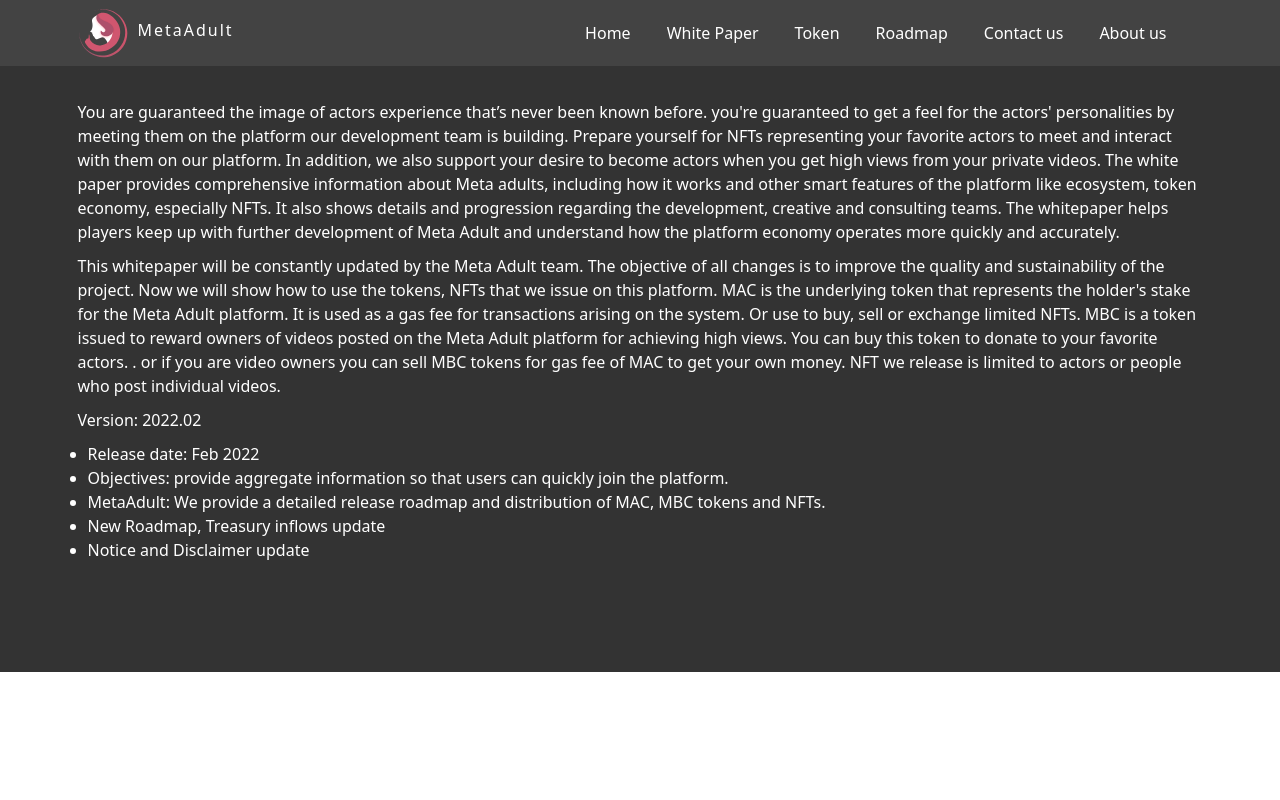
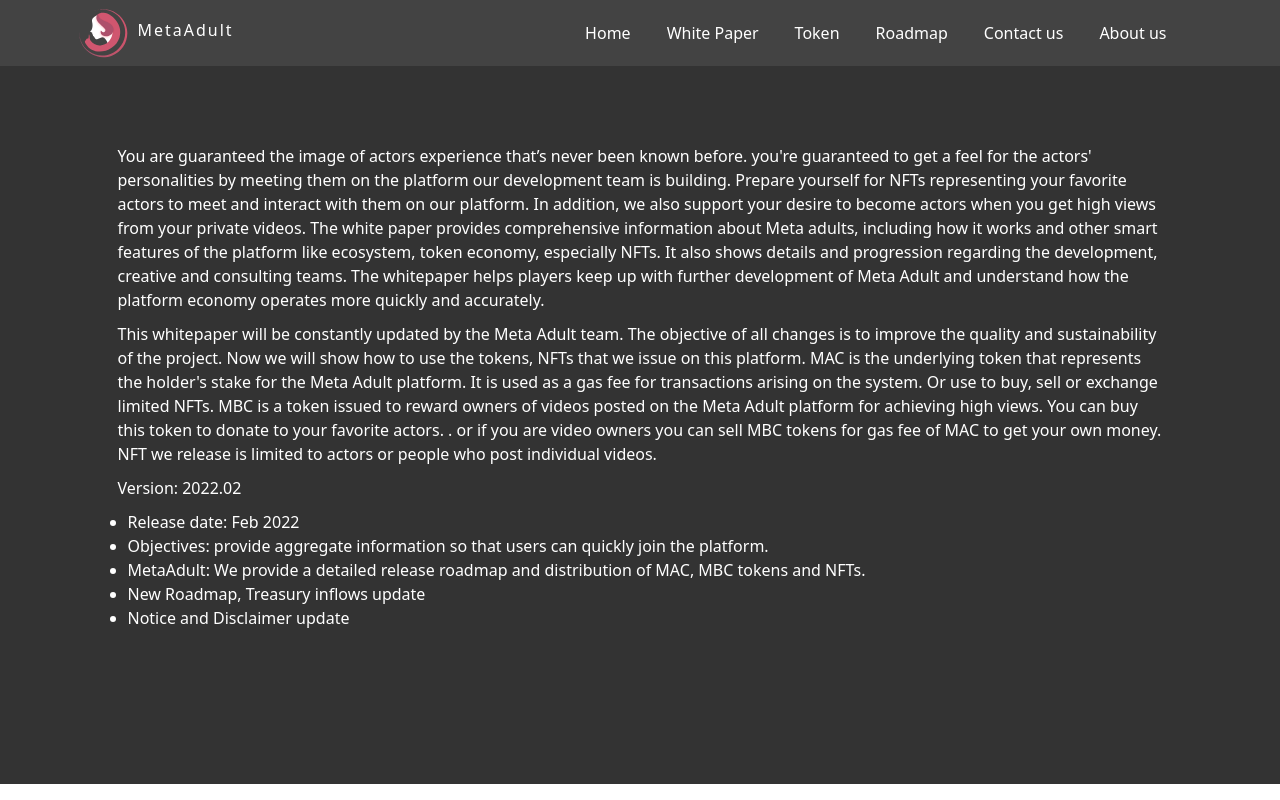
Before and after one commit to vtpqui3009/protocol, a React (Create React App) app: page /white-paper in a window 1280 px wide. Built offline with nearby package versions, Linux system fonts and the light colour scheme.

Commit message:
commit again

```diff
--- a/src/GlobalStyle.js
+++ b/src/GlobalStyle.js
@@ -6,6 +6,9 @@
   right: 0;
   background: #434343;
   z-index: 10;
+  @media (max-width: 480px) {
+    padding: 0 2rem;
+  }
 `;
 export const StyledHeaderLink = styled.div`
   & > span {
--- a/src/layout/Header/BarIcon/BarIcon.jsx
+++ b/src/layout/Header/BarIcon/BarIcon.jsx
@@ -10,6 +10,19 @@
 const StyledBarLink = styled.div`
   & > div > span {
     padding: 1rem 2rem;
+  }
+`;
+const StyledOffcanvasHeader = styled.span`
+  display: none;
+  cursor: pointer;
+  @media (max-width: 480px) {
+    display: block;
+    font-size: 3rem;
+    color: white;
+    dispplay: block;
+    margin-left: auto;
+    padding: 0 2rem;
+    transform: rotate(45deg);
   }
 `;
 const BarIcon = ({ name, ...props }) => {
@@ -25,6 +38,9 @@
         {...props}
         style={{ backgroundColor: "#434343" }}
       >
+        <Offcanvas.Header>
+          <StyledOffcanvasHeader onClick={handleClose}>+</StyledOffcanvasHeader>
+        </Offcanvas.Header>
         <Offcanvas.Body>
           <StyledBarLink>
             <NavBar class={"d-flex flex-column"} />
--- a/src/pages/Home/RoadMap/RoadMap.jsx
+++ b/src/pages/Home/RoadMap/RoadMap.jsx
@@ -24,7 +24,7 @@
   & > #roadmap-grid {
     display: grid;
     grid-template-columns: repeat(4, 1fr);
-    gap: 2rem 4rem;
+    gap: 2rem;
     border: 1px solid #ffffff;
     padding: 2rem;
     border-radius: 1rem;
@@ -45,7 +45,7 @@
 const RoadMap = () => {
   return (
     <StyledRoadMap id="roadmap" className="container">
-      <h1>This is RoadMap</h1>
+      <h1>RoadMap</h1>
       <div id="roadmap-heading">
         <img src={RoadmapImage} alt="" />
       </div>
--- a/src/pages/Home/Token/TokenMetric.jsx
+++ b/src/pages/Home/Token/TokenMetric.jsx
@@ -44,6 +44,8 @@
         font-family: "Black Ops One", cursive;
         color: #ff4d4d;
         font-size: 4rem;
+        display: flex;
+        align-items: center;
         @media (max-width: 1024px) {
           position: absolute;
           top: 50%;
@@ -55,6 +57,9 @@
         }
         & > span {
           color: #ffffff;
+          @media (max-width: 1024px) {
+            font-size: 2rem;
+          }
         }
       }
     }
--- a/src/pages/WhitePaper/WhitePaper.jsx
+++ b/src/pages/WhitePaper/WhitePaper.jsx
@@ -3,13 +3,15 @@
 import styled from "styled-components";
 import Header from "../../layout/Header/Header";
 const StyledUpdatingPage = styled.div`
-  linh-height: 1.6;
+  linh-height: 1.7;
+  height: 100%;
   width: 100%;
+  padding: 5% 0;
   background-color: #333;
   color: #fff;
   font-size: 1.6rem;
   & > .container > .white-paper__content {
-    padding: 10rem 0;
+    padding: 8rem 4rem;
   }
 `;
 const UpdatingPage = () => {
```
Also changed, not shown: src/assets/images/hero-banner.svg.
